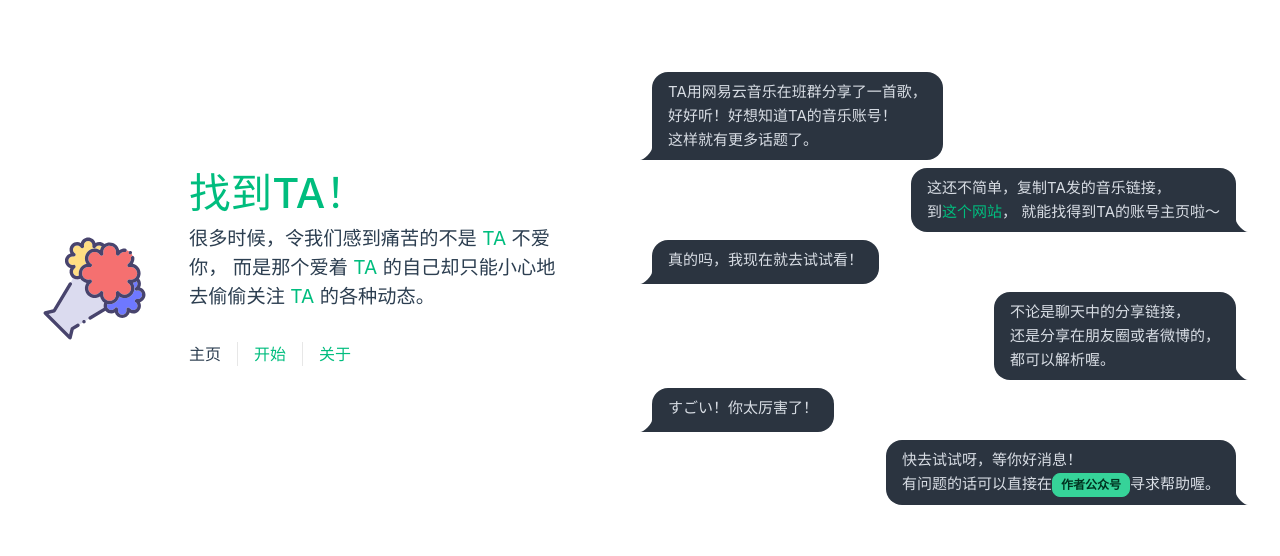
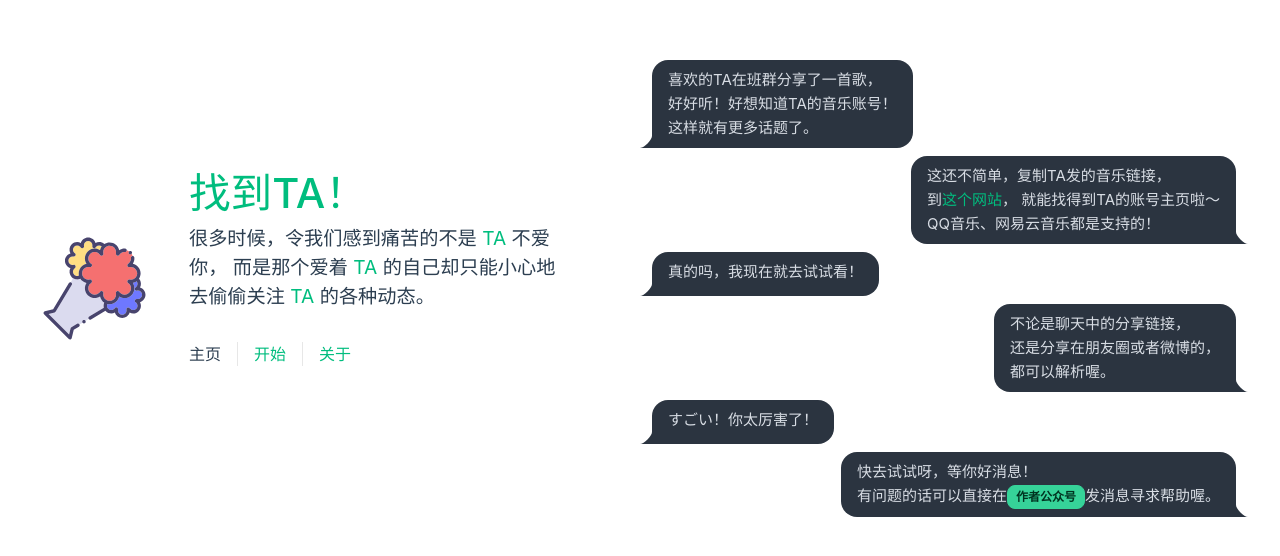
Before and after one commit to AllinProgram/find-somebody-frontend, a Vue app: page / in a window 1280 px wide. Shown: the part 112-668 px from the top of the page. Built offline with nearby package versions, Linux system fonts and the light colour scheme.

Commit message:
修改提示语

```diff
--- a/src/views/HomeView.vue
+++ b/src/views/HomeView.vue
@@ -1,13 +1,13 @@
 <template>
   <main>
     <div class="chat chat-start">
-      <div class="chat-bubble">TA用网易云音乐在班群分享了一首歌，<br>好好听！好想知道TA的音乐账号！<br>这样就有更多话题了。</div>
+      <div class="chat-bubble">喜欢的TA在班群分享了一首歌，<br>好好听！好想知道TA的音乐账号！<br>这样就有更多话题了。</div>
     </div>
     <div class="chat chat-end">
       <div class="chat-bubble">
         这还不简单，复制TA发的音乐链接，<br>
         到<a href="https://findneteasecloudmusicuser.nclgclub.com/" target="_blank">这个网站</a>，
-        就能找得到TA的账号主页啦～
+        就能找得到TA的账号主页啦～<br>QQ音乐、网易云音乐都是支持的！
       </div>
     </div>
 
@@ -27,7 +27,7 @@
     <div class="chat chat-end">
       <div class="chat-bubble">
         快去试试呀，等你好消息！<br>
-        有问题的话可以直接在<label for="my-modal" class="btn btn-xs btn-success">作者公众号</label>寻求帮助喔。
+        有问题的话可以直接在<label for="my-modal" class="btn btn-xs btn-success">作者公众号</label>发消息寻求帮助喔。
         <input type="checkbox" id="my-modal" class="modal-toggle" />
         <div class="modal">
           <div class="modal-box">
```
